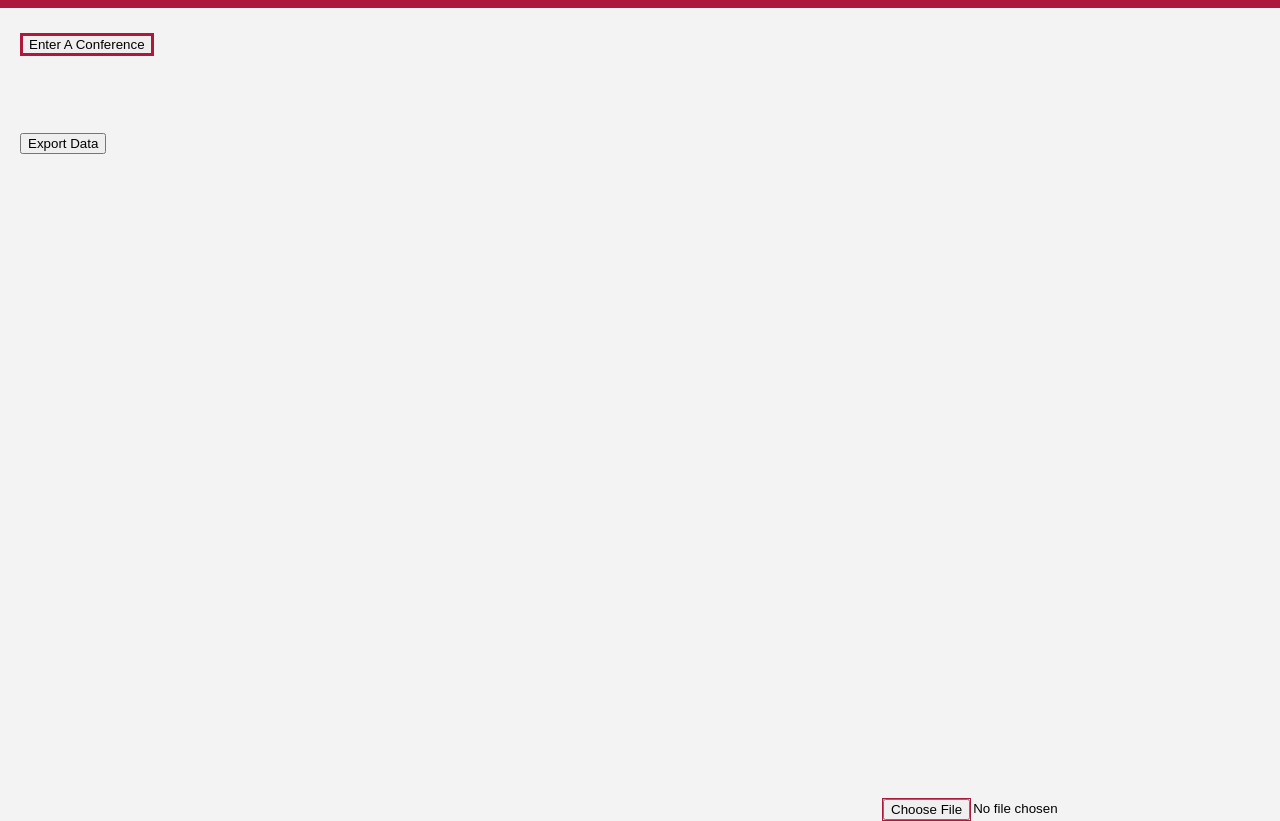
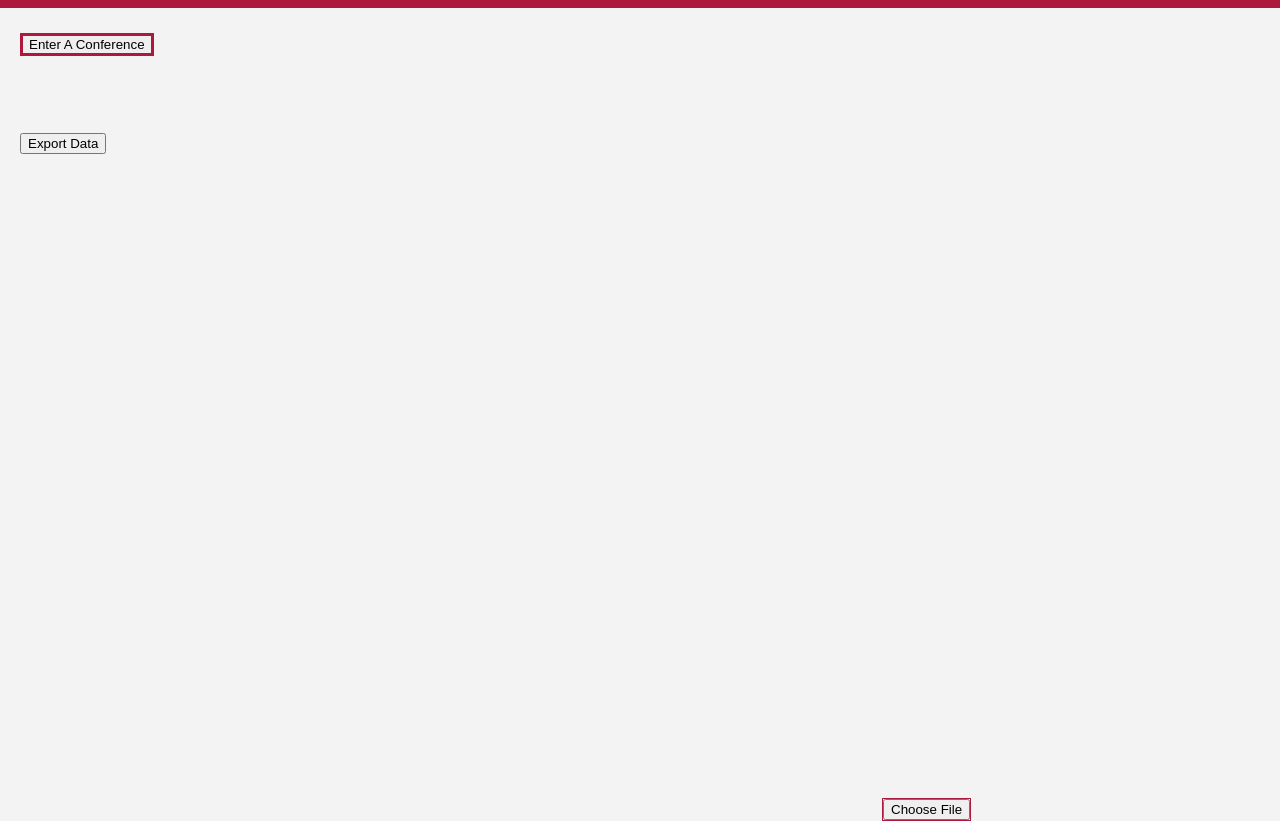
Before and after one commit to jenseneicher-mines/CCV, a website: page field_sesh.html in a window 1280 px wide. Shown: the part 67-888 px from the top of the page. Drawn offline with nearby package versions, Linux system fonts and the light colour scheme.

```diff
--- a/field_sesh.html
+++ b/field_sesh.html
@@ -43,8 +43,6 @@
 <a download="info.txt" id="downloadlink" style="display: none; top: 190px; left: 20px">Download</a>
 
 <button id="buttonExportConferenceData" style="position: absolute; top: 200px; left: 20px">Export Data</button>
-
-<input type="file" id="file_conference_data" accept=".txt" style="position: absolute; top: 865px; left: 882px;">
 
 <p style="position: absolute; font-size:30px; font-style: italic; color: whitesmoke; top: 0px; left: 20px;">Conference Cycle Visualization</p>
 
@@ -364,6 +362,7 @@
          * main function call
          */
         function init() {
+            console.log("Entered init");
             //svg creation
             var svg_width = document.body.clientWidth / 2;
             var svg_height = document.body.clientHeight;
@@ -372,6 +371,8 @@
 
             // dataHandler object for any functions having to do with data handling (self explanatory)
             data_handler = new dataHandler();
+
+            console.log("Successfully created data handler: ", data_handler);
 
             // handle grabbing file and populating conferences array with necessary data
             var finished_processing_data = false;
@@ -390,6 +391,8 @@
                     ////////////////////////////// INITIALIZATION OF VISUALIZATION HAS MOVED HERE //////////////////////////////////////////
                     //create conferences & their visuals and add all info to conferences_handler object
                     var conferences_handler = new VisualizationHandler(svg, document, svg_width/2, svg_height/2, conferences, num_confs);
+
+                    console.log("Successfully created conferences_handler: ", conferences_handler);
 
                     //create months ring
                     conferences_handler.createMonthsRing(svg, conferences_handler.x, conferences_handler.y);
@@ -454,6 +457,7 @@
 
         //calls main function using
         $(document).ready(function() {
+            console.log("Start");
             init();
         });
 
```
